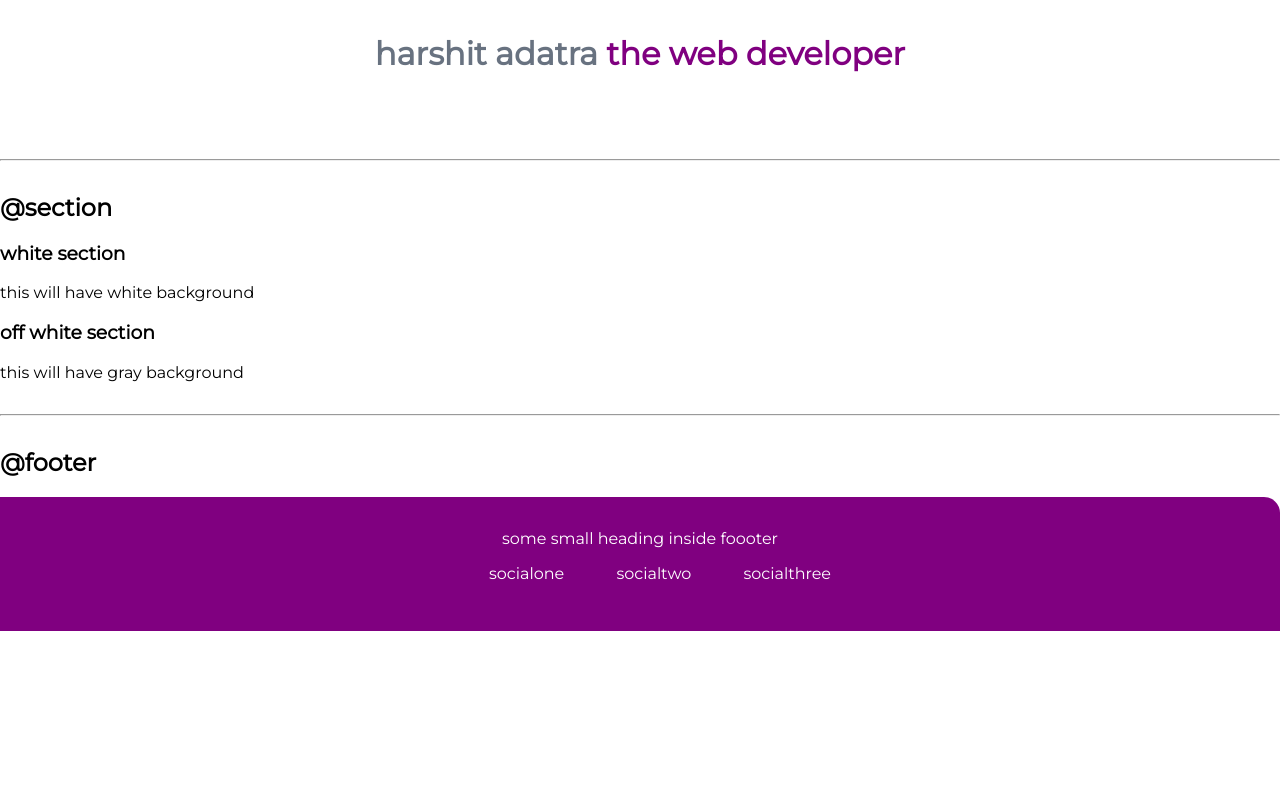
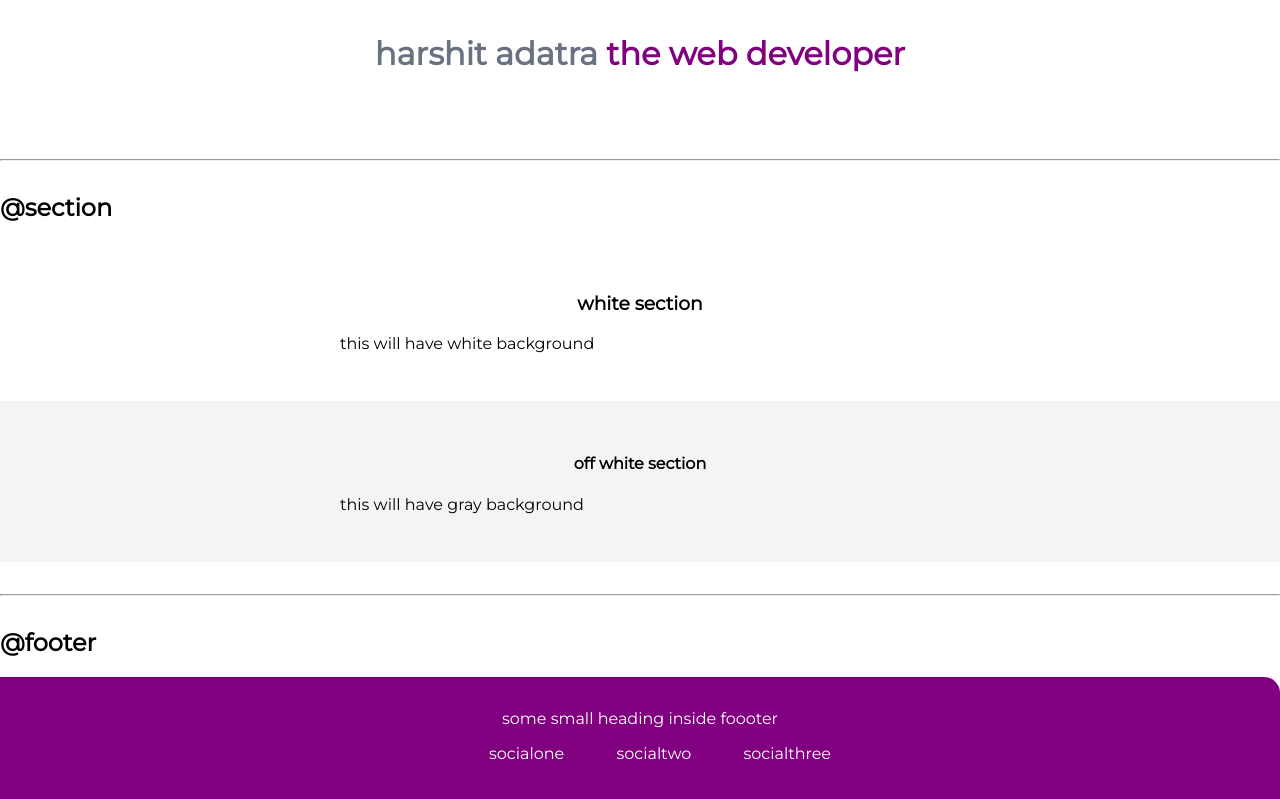
Before and after one commit to harshitadatra/mark4-5-portfolio, a plain HTML site: page index.html in a window 1280 px wide. Shown: the part 1814-2613 px from the top of the page. Before the commit the page ends 2445 px from the top, so only its background shows below. Drawn offline with Linux system fonts and the light colour scheme.

Commit message:
Update index.html

```diff
--- a/index.html
+++ b/index.html
@@ -4,8 +4,7 @@
 <head>
     <meta charset="UTF-8">
     <meta name="viewport" content="width=device-width, initial-scale=1.0">
-    <title>component library</title>
-
+    <title>home for harshit adatra</title>
   <!---  css way 1: style tag
      <style>
         body{
@@ -98,16 +97,22 @@
     <h2>
         @section
     </h2>
-    <h3>
+    <section class="section">
+        <div class=" container container-center">
+    <h1>
         white section
-    </h3>
+    </h1>
     <p>this will have white background</p>
+
 
 </section>
 <section>
-    <h3>
+    <section class="section ow">
+        <div class=" container container-center">
+
+    <h1>
         off white section
-    </h3>
+    </h1>
     <p>
         this will have gray background
     </p>
```
